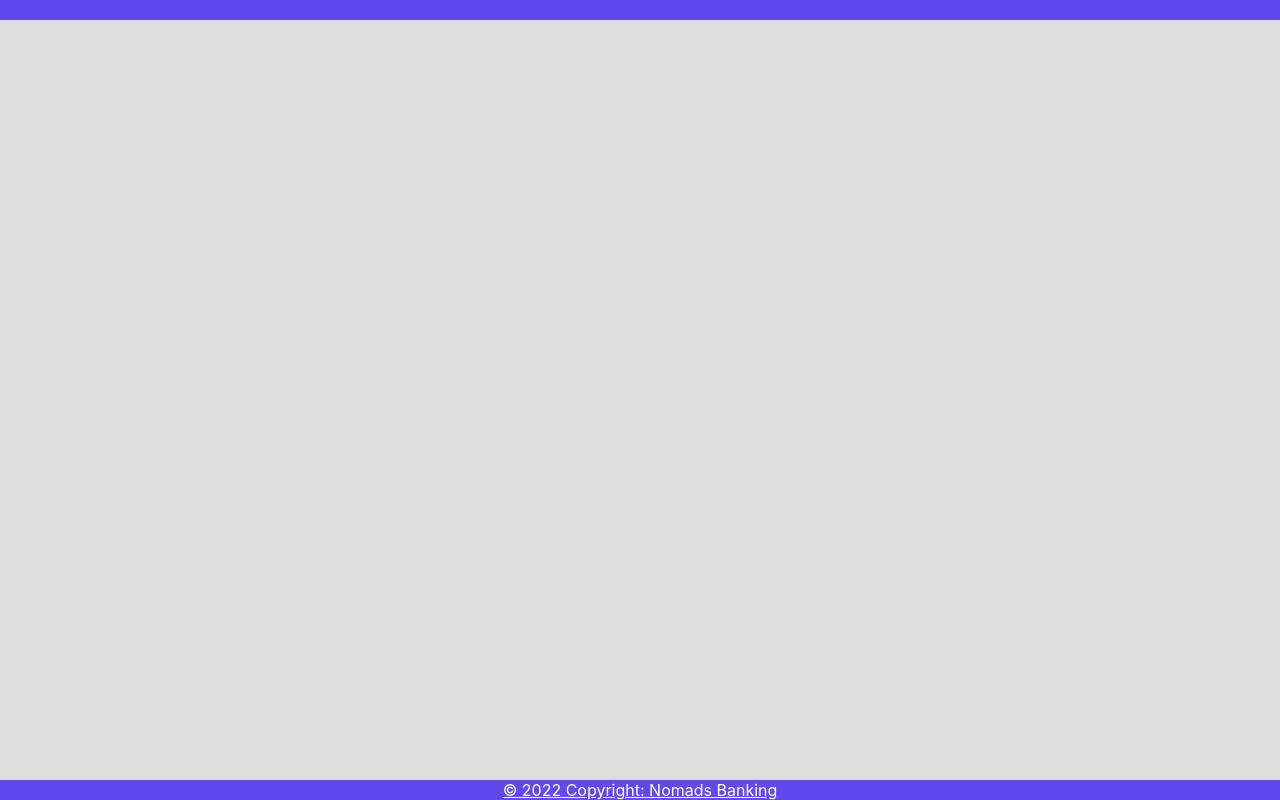
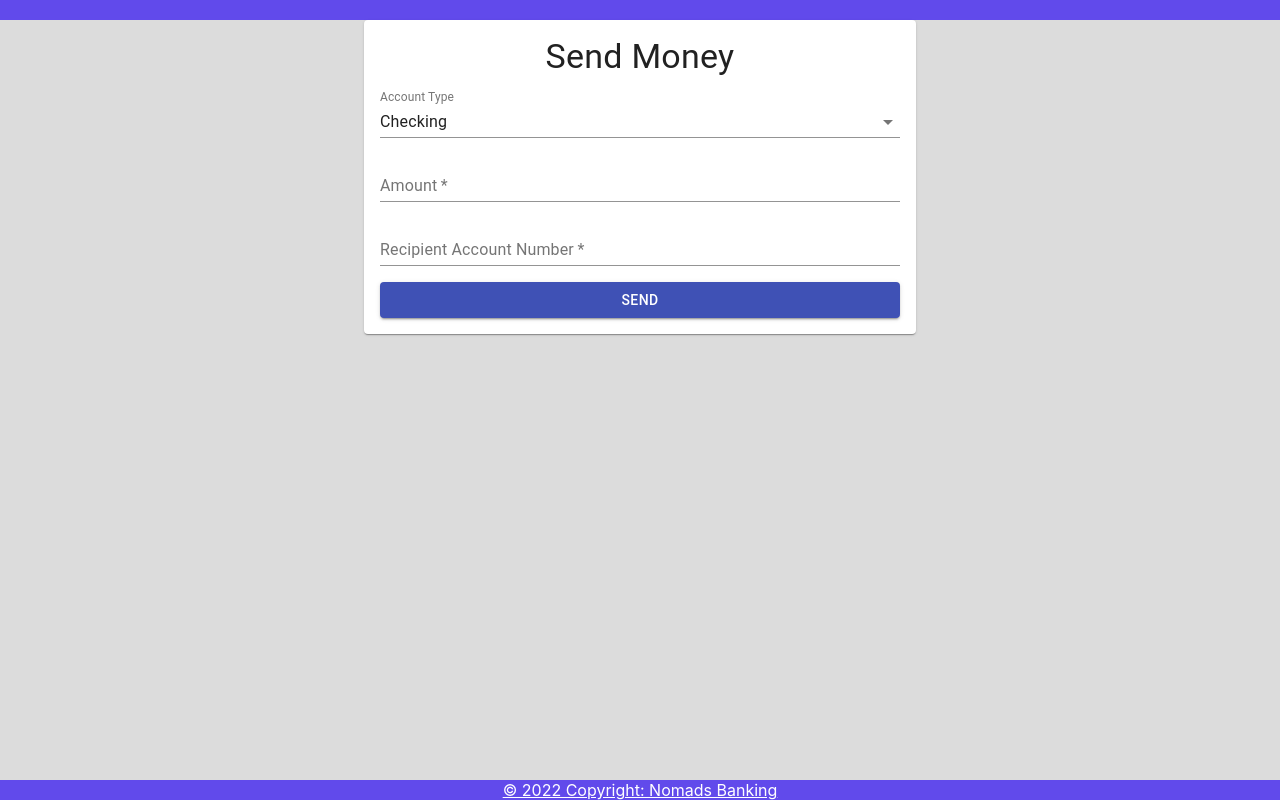
Before and after one commit to jlorenzo58/nomad-online-banking-system, a React (Create React App) app: page /send in a window 1280 px wide. Built offline with nearby package versions, Linux system fonts and the light colour scheme.

Commit message:
changed paybill references to send

```diff
--- a/src/App.js
+++ b/src/App.js
@@ -6,7 +6,7 @@ import NavBar from "./components/NavBar";
 import Footer from "./components/Footer.js";
 import Overview from "./components/Overview.js";
 import Settings from "./components/Settings.js";
-import PayBill from "./components/PayBill.js";
+import Send from "./components/Send.js";
 import DepositCheck from "./components/DepositCheck.js";
 import Transfer from "./components/Transfer.js";
 import {
@@ -29,7 +29,7 @@ function App() {
           <Route path="/transfer" element={<Transfer />} />
           <Route path="/overview/:id" element={<Overview />} />
           <Route path ="/depositcheck" element={<DepositCheck/>} />
-          <Route path="/paybill" element={<PayBill />} />
+          <Route path="/send" element={<Send />} />
           <Route path="/settings" element ={<Settings />} />
         </Routes>
         <Footer />
--- a/src/components/Overview.js
+++ b/src/components/Overview.js
@@ -78,7 +78,7 @@ const AccountOverview = () => {
       <Typography>{dateString}</Typography>
 
       <Box display="flex" justifyContent="space-between" mt={3}>
-        <Button variant="contained" color="primary"><Link to="/paybill" style={{ textDecoration: 'none' }}>Send Money</Link></Button>
+        <Button variant="contained" color="primary"><Link to="/send" style={{ textDecoration: 'none' }}>Send Money</Link></Button>
         <Button variant="contained" color="primary"><Link to="/depositcheck" style={{ textDecoration: 'none' }}>Deposit Checks</Link></Button>
         <Button variant="contained" color="primary"><Link to="/transfer" style={{ textDecoration: 'none' }}>Transfer</Link></Button>
       </Box>
--- a/src/components/PayBill.js
+++ b/src/components/Send.js
@@ -13,7 +13,7 @@ import {
 } from '@material-ui/core';
 import axios from "axios"
 
-function PayBill() {
+function Send() {
   const [accountType, setAccountType] = useState('checking');
   const [amount, setAmount] = useState('');
   const [account, setAccount] = useState('');
@@ -104,4 +104,4 @@ function PayBill() {
   );
 }
 
-export default PayBill;
+export default Send;
```
